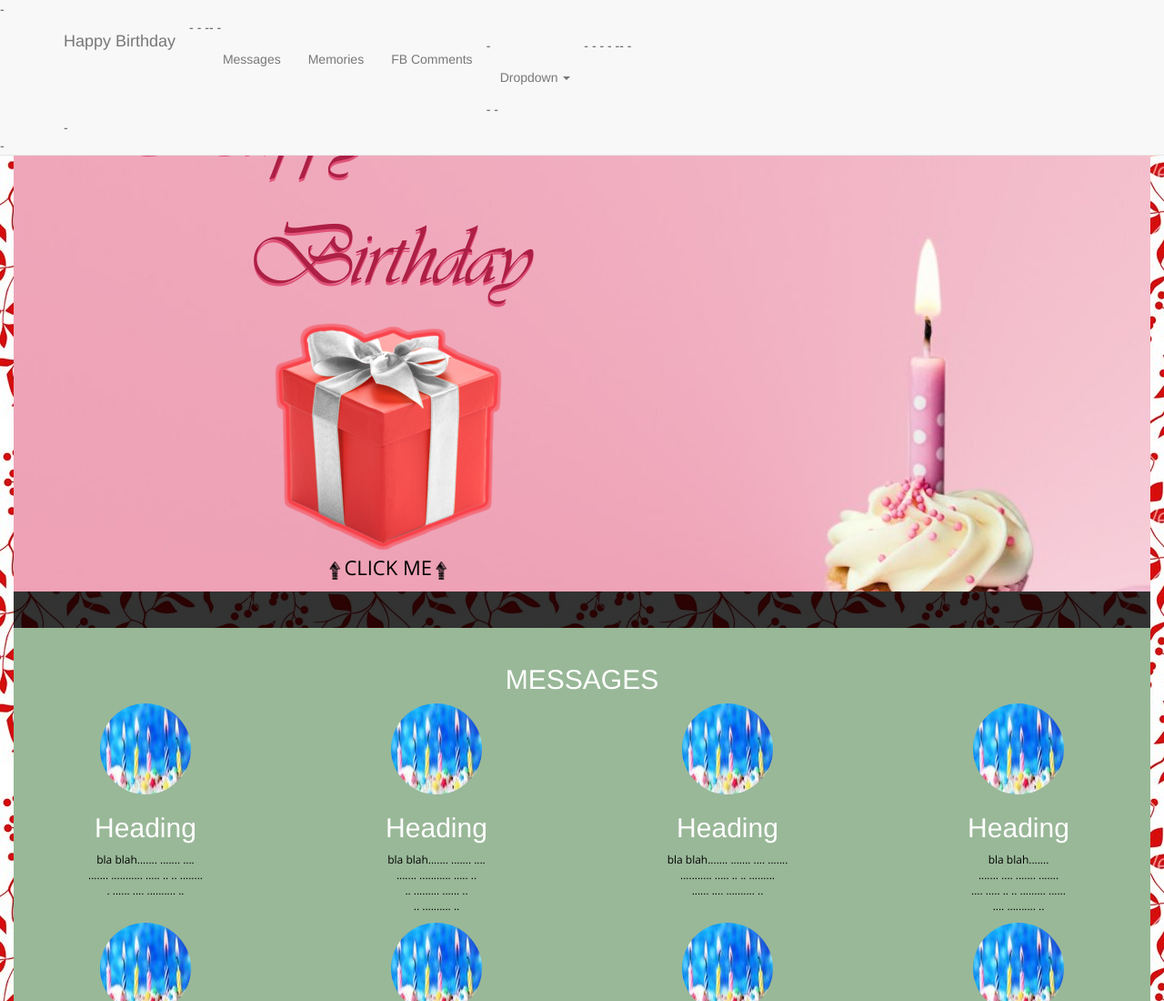
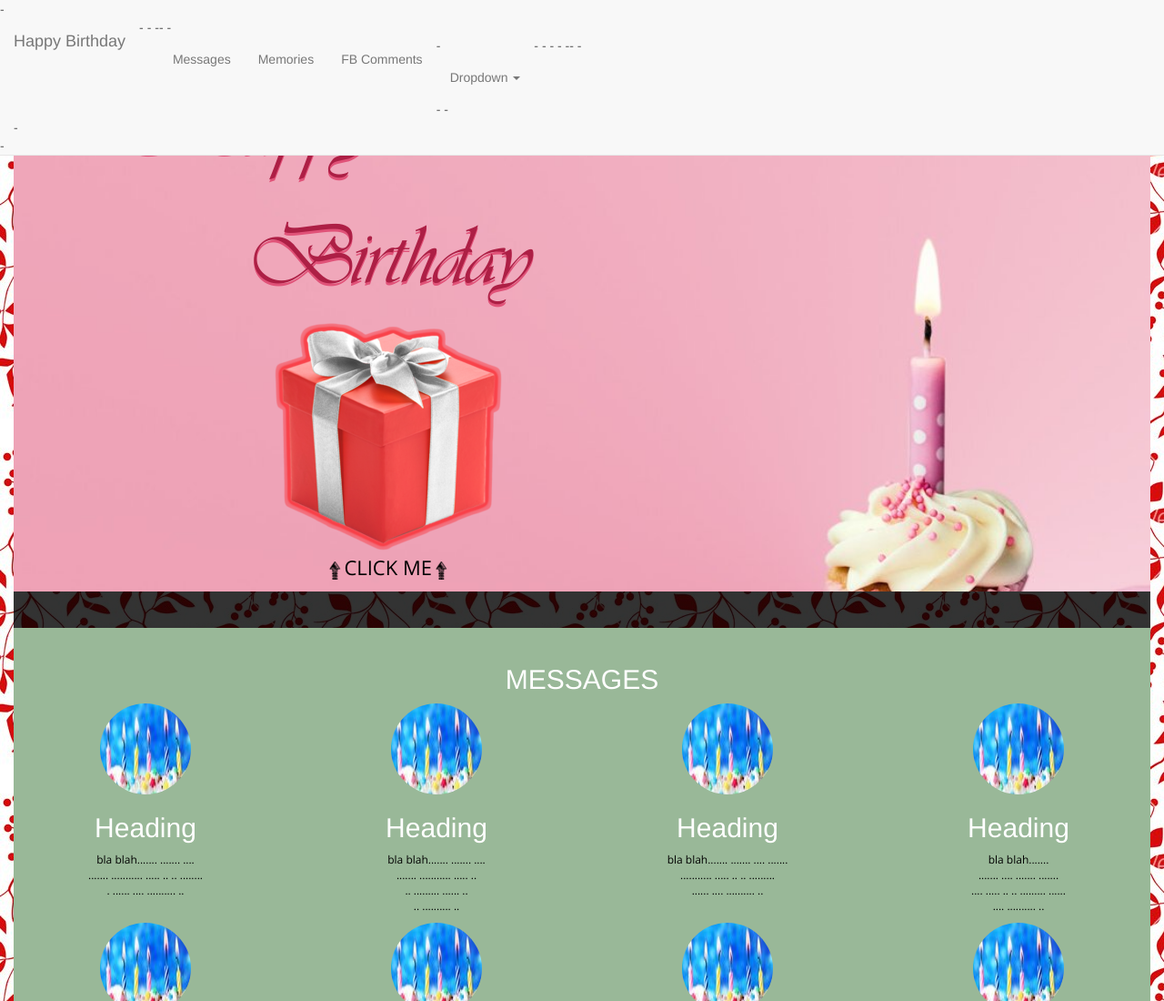
Before and after one commit to DMak21/HBD, a plain HTML site: page index.html in a window 1280 px wide. Shown: the top 1100 px of the page at 91% size. Drawn offline with nearby package versions, Linux system fonts and the light colour scheme; a script that the page names is missing.

Commit message:
Update index.html

```diff
--- a/index.html
+++ b/index.html
@@ -57,7 +57,7 @@
 <div class="container-fluid" id="hide">
 
 <nav id="mainNav" class="navbar navbar-default navbar-fixed-top">
--          <div class="container">
+-          <div class="container-fluid">
 -            <div class="navbar-header">
 -              <button type="button" class="navbar-toggle collapsed" data-toggle="collapse" data-target="#navbar" aria-expanded="false" aria-controls="navbar">
 -                <span class="sr-only">Toggle navigation</span>
```
